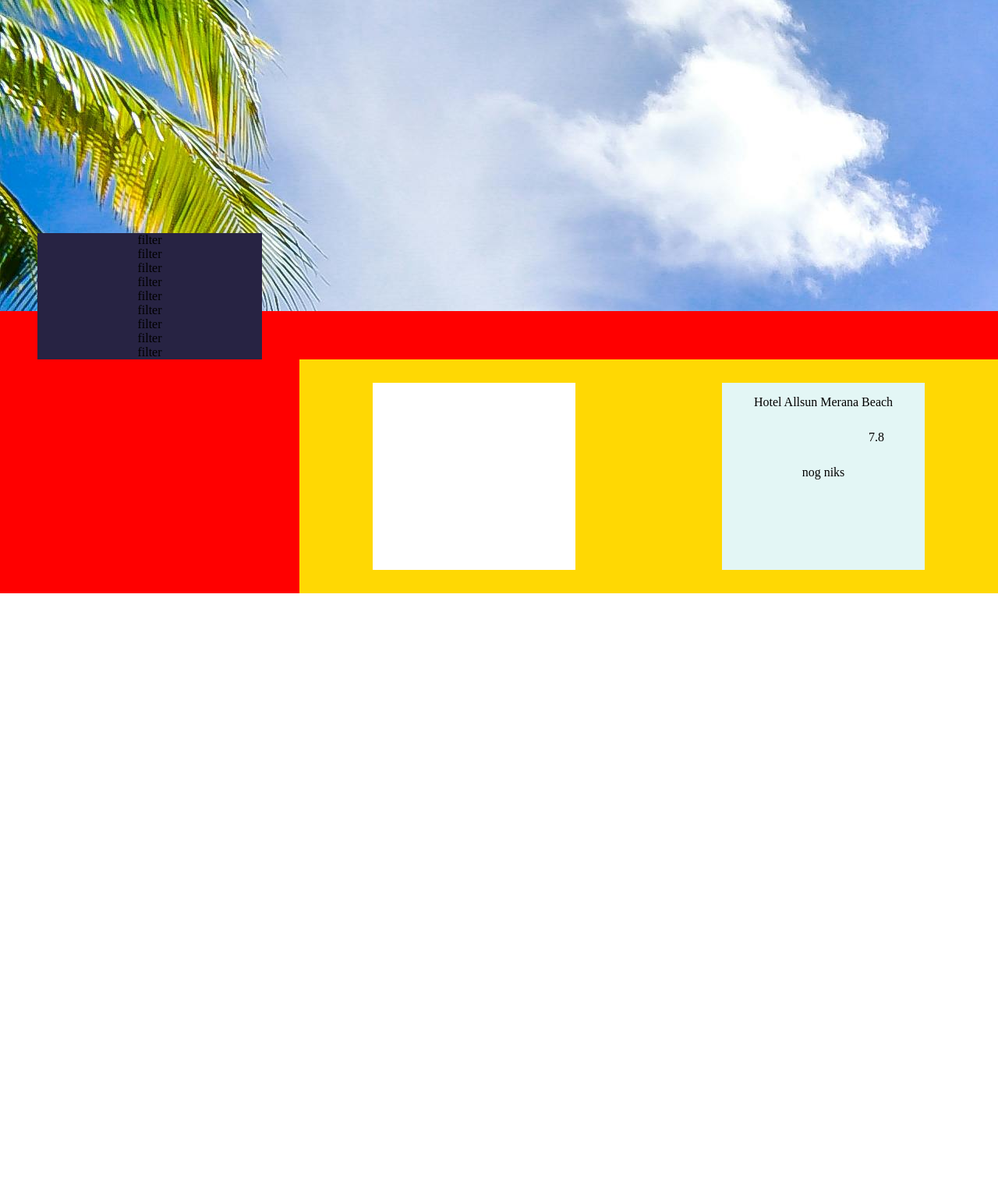
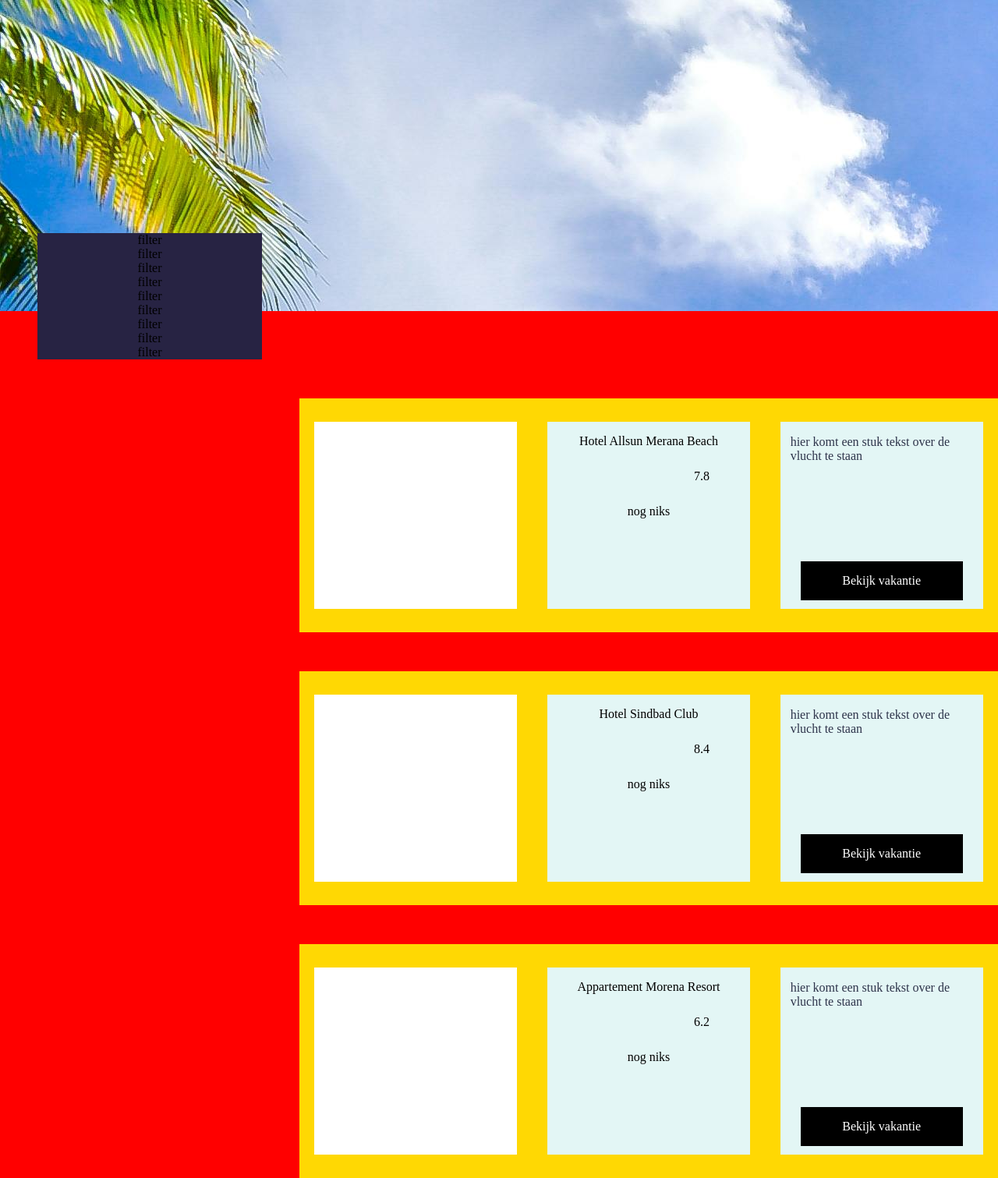
Before and after one commit to anke180/Reisbureau, a PHP site: page /pages/zoekopdracht.php in a window 1280 px wide. Shown: the part 101-1612 px from the top of the page at 78% size. Before the commit the page ends 862 px from the top, so only its background shows below. Run offline with PHP 8.4, Linux system fonts and the light colour scheme; data comes from the database, SQL or seed files in the repository.

Commit message:
zoek vakantie blokken
het is bijna af er moet alleen nog een foto in en een stuk tekst

```diff
--- a/reis/html/CSS/index.css
+++ b/reis/html/CSS/index.css
@@ -116,6 +116,7 @@ body{
     align-items: center;
     justify-content: space-around;
     background-color: #FFD803;
+    margin-top: 50px;
 }
 
 .vakantie-blok-wit{
--- a/reis/html/pages/zoekopdracht.php
+++ b/reis/html/pages/zoekopdracht.php
@@ -18,11 +18,6 @@
             <div class="achtergrond">   </div>
         </div>
 
-
-        <?php
-
-        ?>
-
         <!-- filter begint hier -->
         <div class="col30">
             <!-- hier komt de filter in te staan -->
@@ -39,28 +34,29 @@
 
         <!-- vakantie info kort begint hier -->
         <!-- informatie via database -->
-        <div class="container-col">
-            <div class="container-row">
-                <div class="row70">
-                    <div class="vakantie-balk">
-                        <div class="vakantie-blok-wit">
 
-                        </div>
-                        <div class="vakantie-blok-blauw">
         <?php
-                                 $stmt = $connection->query("SELECT * FROM verblijven  WHERE id=1 ");
+             $stmt = $connection->query("SELECT * FROM verblijven  ");
             while ($row = $stmt->fetch()){
 
+                echo "<div class='container-col'>";
+                    echo "<div class='container-row'>";
+                        echo "<div class='row70'>";
+                            echo "<div class='vakantie-balk'>";
+                                echo "<div class='vakantie-blok-wit'>";
+                                                // hier komt een foto
+                                echo "</div>";
 
-
-
+                                echo "<div class='vakantie-blok-blauw'>";
                                     echo "<div class='een-vakantie-informatie'>";
                                         echo "<div class='balk-verblijven'>";
                                             echo $row ['naam']."<br>\n";
                                         echo "</div>";
+
                                         echo "<div class='balk-beordeling'>";
                                             echo $row ['beoordeling']."<br>\n";
                                         echo "</div>";
+
                                         echo "<div class='balk-verblijven'>";
                                             echo $row ['informatie']."<br>\n";
                                         echo "</div>";
@@ -68,34 +64,60 @@
 
                                 echo "</div>";
 
+                                echo "<div class='vakantie-blok-blauw'>";
+                                    echo "<div class='een-vlucht-informatie'>";
+                                        echo "<div class='balk-tekst-vlucht'>";
+                                            echo "<a class='tekst-vlucht'>hier komt een stuk tekst over de vlucht te staan</a>";
+                                        echo "</div>";
+
+                                        echo "<div class='balk-bekijk-vakantie'>";
+                                            echo "<div class='bekijk-vakantie'>";
+                                                echo "<a class='tekst-bekijk-vakantie'>Bekijk vakantie</a>";
+                                            echo "</div>";
+
+                                        echo "</div>";
+                                    echo "</div>";
+                                echo "</div>";
+                            echo "</div>";
+
+                        echo "</div>";
+                    echo "</div>";
+                echo "</div>";
+
 
                                  }
                             ?>
                             <!-- hier komt de naam hotel + beooordeling hotel + informatie vakantieplek -->
 
-                        <!-- </div>
-                        <div class="vakantie-blok-blauw">
+
+
+                        <!-- <div class="vakantie-blok-blauw">
                             <div class="een-vlucht-informatie">
+
                                 <div class="balk-tekst-vlucht">
+
                                     <a class="tekst-vlucht">heir komt een stuk tekst over de vlucht te staan</a>
                                 </div>
+
                                 <div class="balk-bekijk-vakantie">
+
                                     <div class="bekijk-vakantie">
+
                                         <a class="tekst-bekijk-vakantie">Bekijk vakantie</a>
+                                    </div>
 
                                 </div>
                             </div>
-                            </div>
 
-                        </div>
+                        </div> -->
 
 
 
 
-                    </div>
-                </div>
-            </div>
-        </div> -->
+
+
+
+
 
     </div>
 
```
Lines whose indentation alone changed are shown as unchanged.
